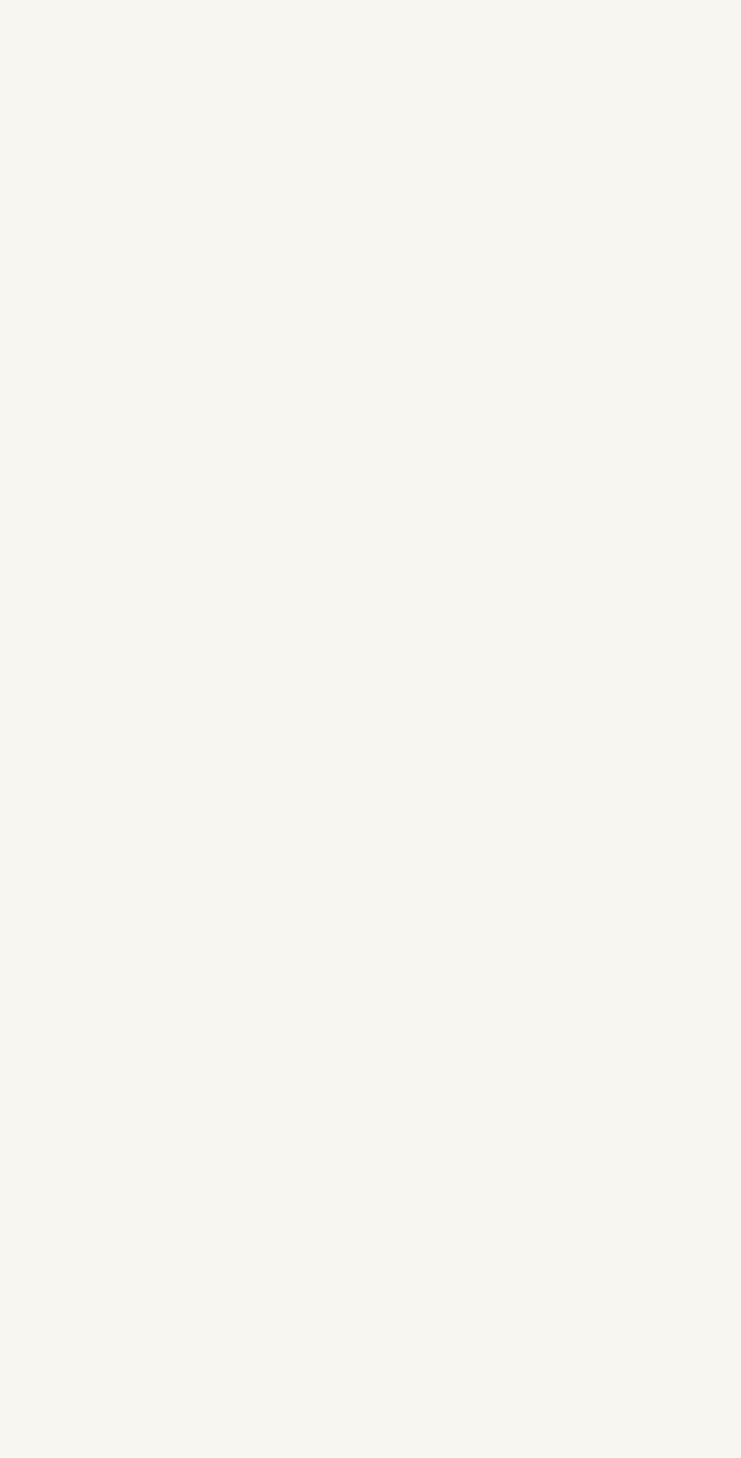
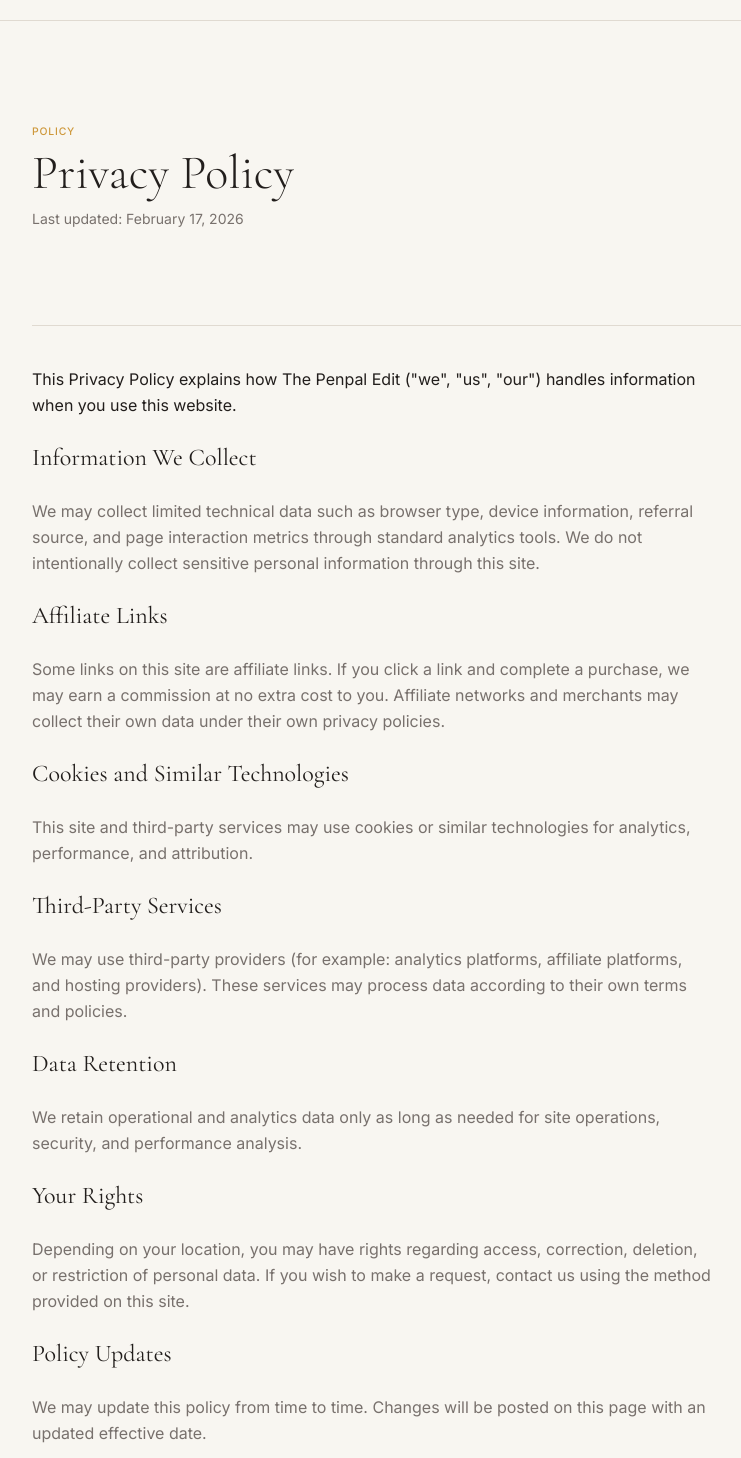
Before and after one commit to hunterkindaknows/private-recommendation-journal, a Next.js app: page /policies/privacy-policy in a window 1280 px wide. Before the commit this address had no page. Shown: the part 52-1510 px from the top of the page, without its empty margins (248-989 px from the left). Before the commit the page ends 800 px from the top, so only its background shows below. Built offline with nearby package versions, Linux system fonts and the light colour scheme.

Commit message:
Add privacy policy page and footer link

```diff
--- /dev/null
+++ b/app/policies/privacy-policy/page.tsx
@@ -0,0 +1,96 @@
+import type { Metadata } from "next"
+
+export const metadata: Metadata = {
+  title: "Privacy Policy",
+  description:
+    "Privacy policy for The Penpal Edit, including analytics, affiliate links, and data handling practices.",
+  alternates: {
+    canonical: "/policies/privacy-policy/",
+  },
+  openGraph: {
+    title: "Privacy Policy — The Penpal Edit",
+    description:
+      "Privacy policy for The Penpal Edit, including analytics, affiliate links, and data handling practices.",
+    url: "/policies/privacy-policy/",
+    type: "website",
+  },
+  twitter: {
+    card: "summary_large_image",
+    title: "Privacy Policy — The Penpal Edit",
+    description:
+      "Privacy policy for The Penpal Edit, including analytics, affiliate links, and data handling practices.",
+  },
+}
+
+export default function PrivacyPolicyPage() {
+  return (
+    <div className="mx-auto max-w-3xl px-6">
+      <header className="py-16 md:py-24">
+        <span className="persona-badge text-accent">Policy</span>
+        <h1 className="mt-2 font-serif text-4xl font-light text-foreground md:text-5xl">
+          Privacy Policy
+        </h1>
+        <p className="mt-3 text-sm text-muted-foreground">
+          Last updated: February 17, 2026
+        </p>
+      </header>
+
+      <section className="border-t border-border py-10">
+        <div className="editorial-prose flex flex-col gap-6">
+          <p className="text-base leading-relaxed text-foreground">
+            This Privacy Policy explains how The Penpal Edit ("we", "us", "our")
+            handles information when you use this website.
+          </p>
+
+          <h2 className="font-serif text-2xl text-foreground">Information We Collect</h2>
+          <p className="text-base leading-relaxed text-muted-foreground">
+            We may collect limited technical data such as browser type, device
+            information, referral source, and page interaction metrics through
+            standard analytics tools. We do not intentionally collect sensitive
+            personal information through this site.
+          </p>
+
+          <h2 className="font-serif text-2xl text-foreground">Affiliate Links</h2>
+          <p className="text-base leading-relaxed text-muted-foreground">
+            Some links on this site are affiliate links. If you click a link and
+            complete a purchase, we may earn a commission at no extra cost to
+            you. Affiliate networks and merchants may collect their own data
+            under their own privacy policies.
+          </p>
+
+          <h2 className="font-serif text-2xl text-foreground">Cookies and Similar Technologies</h2>
+          <p className="text-base leading-relaxed text-muted-foreground">
+            This site and third-party services may use cookies or similar
+            technologies for analytics, performance, and attribution.
+          </p>
+
+          <h2 className="font-serif text-2xl text-foreground">Third-Party Services</h2>
+          <p className="text-base leading-relaxed text-muted-foreground">
+            We may use third-party providers (for example: analytics platforms,
+            affiliate platforms, and hosting providers). These services may
+            process data according to their own terms and policies.
+          </p>
+
+          <h2 className="font-serif text-2xl text-foreground">Data Retention</h2>
+          <p className="text-base leading-relaxed text-muted-foreground">
+            We retain operational and analytics data only as long as needed for
+            site operations, security, and performance analysis.
+          </p>
+
+          <h2 className="font-serif text-2xl text-foreground">Your Rights</h2>
+          <p className="text-base leading-relaxed text-muted-foreground">
+            Depending on your location, you may have rights regarding access,
+            correction, deletion, or restriction of personal data. If you wish to
+            make a request, contact us using the method provided on this site.
+          </p>
+
+          <h2 className="font-serif text-2xl text-foreground">Policy Updates</h2>
+          <p className="text-base leading-relaxed text-muted-foreground">
+            We may update this policy from time to time. Changes will be posted
+            on this page with an updated effective date.
+          </p>
+        </div>
+      </section>
+    </div>
+  )
+}
--- a/components/site-footer.tsx
+++ b/components/site-footer.tsx
@@ -87,6 +87,14 @@
                   Disclosure
                 </Link>
               </li>
+              <li>
+                <Link
+                  href="/policies/privacy-policy"
+                  className="text-sm text-muted-foreground editorial-link hover:text-foreground"
+                >
+                  Privacy Policy
+                </Link>
+              </li>
             </ul>
           </div>
         </div>
```
